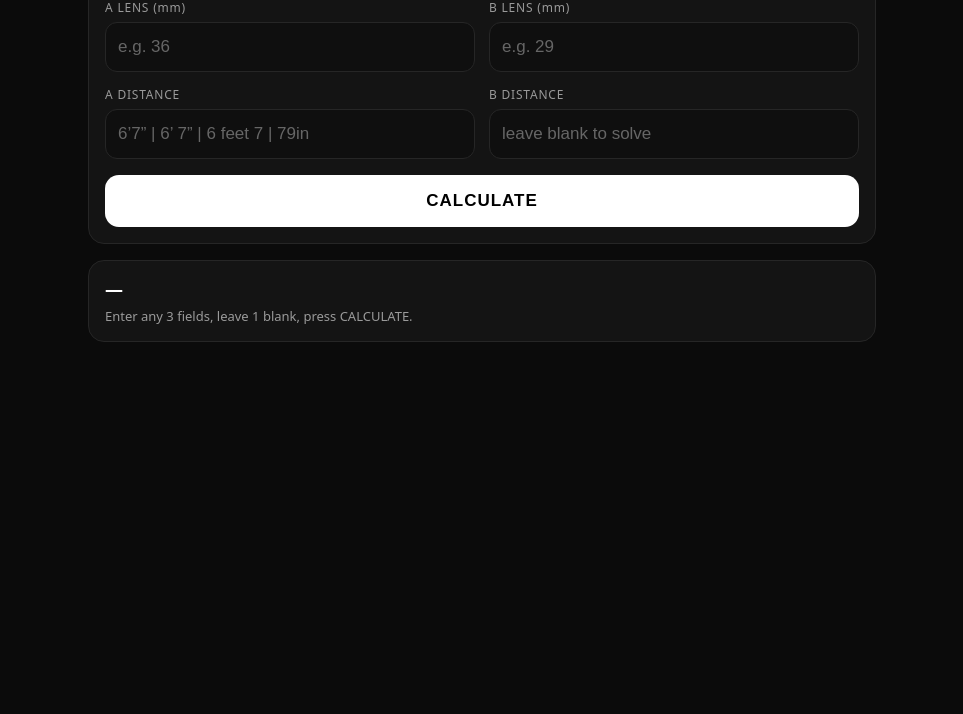
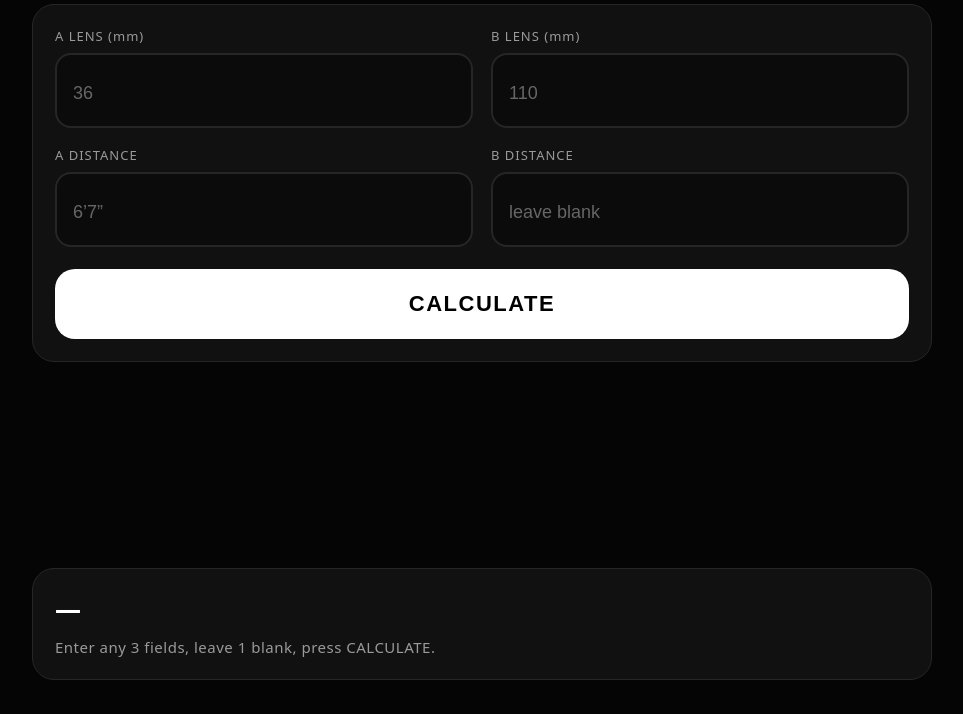
Before and after one commit to williamfranks150/FOV-Match-App, a plain HTML site: page index.html in a window 1280 px wide. Shown: the part 86-800 px from the top of the page, without its empty margins (158-1121 px from the left). Drawn offline with Linux system fonts and the light colour scheme.

Commit message:
Update index.html

```diff
--- a/index.html
+++ b/index.html
@@ -7,8 +7,8 @@
 
 <style>
   :root{
-    --bg:#0b0b0b;
-    --card:#141414;
+    --bg:#050505;
+    --card:#111111;
     --border:#262626;
     --text:#ffffff;
     --muted:#9a9a9a;
@@ -16,114 +16,161 @@
     --buttonText:#000000;
   }
   *{box-sizing:border-box}
+
+  html, body{
+    height:100%;
+  }
+
   body{
-    margin:0; padding:16px;
+    margin:0;
+    padding:16px;
     font-family:system-ui,-apple-system,BlinkMacSystemFont,"Helvetica Neue",Arial;
-    background:var(--bg); color:var(--text);
-    max-width:820px; margin-inline:auto;
+    background:var(--bg);
+    color:var(--text);
   }
+
+  .app{
+    min-height:100%;
+    display:flex;
+    flex-direction:column;
+    justify-content:space-between;
+    max-width:900px;
+    margin:0 auto;
+  }
+
   h1{
-    font-size:28px;
-    letter-spacing:.5px;
-    margin:0 0 14px;
+    font-size:34px;
+    letter-spacing:1px;
+    margin:8px 0 20px;
   }
+
   .card{
     background:var(--card);
     border:1px solid var(--border);
-    border-radius:16px;
-    padding:16px;
-    margin-bottom:16px;
+    border-radius:22px;
+    padding:22px;
+    margin-bottom:18px;
   }
+
   .grid{
     display:grid;
     grid-template-columns:1fr 1fr;
-    gap:14px;
+    gap:18px;
   }
+
   label{
     display:block;
-    font-size:12px;
-    letter-spacing:.8px;
+    font-size:13px;
+    letter-spacing:1px;
     color:var(--muted);
-    margin-bottom:6px;
+    margin-bottom:8px;
   }
+
   input{
     width:100%;
-    padding:14px 12px;
-    font-size:17px;
+    padding:20px 16px;
+    font-size:26px;
+    font-weight:600;
     color:var(--text);
-    background:#0f0f0f;
-    border:1px solid var(--border);
-    border-radius:12px;
+    background:#0b0b0b;
+    border:2px solid var(--border);
+    border-radius:16px;
     outline:none;
   }
-  input::placeholder{color:#666;}
-  input:focus{border-color:#fff;}
+
+  input::placeholder{
+    font-size:18px;
+    font-weight:400;
+    color:#666;
+  }
+
+  input:focus{
+    border-color:#ffffff;
+  }
+
   input.solvedTarget{
-    border:2px solid #fff;
-    font-weight:700;
+    border-color:#ffffff;
+    font-weight:800;
   }
+
   button{
     width:100%;
-    margin-top:16px;
-    padding:16px;
-    font-size:17px;
-    font-weight:800;
-    letter-spacing:1px;
-    border-radius:14px;
+    margin-top:22px;
+    padding:22px;
+    font-size:22px;
+    font-weight:900;
+    letter-spacing:1.5px;
+    border-radius:20px;
     border:none;
     background:var(--button);
     color:var(--buttonText);
     cursor:pointer;
   }
-  button:active{transform:scale(.99);}
+
+  button:active{
+    transform:scale(.985);
+  }
+
+  .resultCard{
+    margin-top:auto;
+  }
+
   .out{
-    font-size:18px;
-    font-weight:700;
+    font-size:26px;
+    font-weight:900;
   }
+
   .muted{
-    margin-top:6px;
-    font-size:13px;
+    margin-top:10px;
+    font-size:15px;
     color:var(--muted);
+    letter-spacing:.5px;
   }
+
   .bold{font-weight:900;}
 </style>
 </head>
 
 <body>
+<div class="app">
 
+  <div>
     <h1>FOV MATCH APP</h1>
 
     <div class="card">
       <div class="grid">
         <div>
           <label>A LENS (mm)</label>
-      <input id="aLens" type="number" step="0.1" min="0.1" placeholder="e.g. 36">
+          <input id="aLens" type="number" step="1" min="1" placeholder="36">
         </div>
 
         <div>
           <label>B LENS (mm)</label>
-      <input id="bLens" type="number" step="0.1" min="0.1" placeholder="e.g. 29">
+          <input id="bLens" type="number" step="1" min="1" placeholder="110">
         </div>
 
         <div>
           <label>A DISTANCE</label>
-      <input id="aDist" placeholder="6’7” | 6’ 7” | 6 feet 7 | 79in">
+          <input id="aDist" placeholder="6’7”">
         </div>
 
         <div>
           <label>B DISTANCE</label>
-      <input id="bDist" placeholder="leave blank to solve">
+          <input id="bDist" placeholder="leave blank">
         </div>
       </div>
 
       <button id="calcBtn">CALCULATE</button>
     </div>
+  </div>
 
-<div class="card">
+  <div class="card resultCard">
     <div class="out" id="result">—</div>
     <div class="muted" id="detail">
       Enter any 3 fields, leave 1 blank, press CALCULATE.
     </div>
+  </div>
+
 </div>
 
 <script>
@@ -146,28 +193,19 @@
 
     let m;
     if (m = s.match(/^(\d+(?:\.\d+)?)\s*(in|")$/)) return +m[1];
-
-    if (m = s.match(/^(\d+(?:\.\d+)?)\s*(ft|')\s*(\d+(?:\.\d+)?)?/)){
+    if (m = s.match(/^(\d+(?:\.\d+)?)\s*(ft|')\s*(\d+(?:\.\d+)?)?/))
       return (+m[1] * 12) + (m[3] ? +m[3] : 0);
-    }
-
-    if (m = s.match(/^(\d+(?:\.\d+)?)\s+(\d+(?:\.\d+)?)$/)){
+    if (m = s.match(/^(\d+(?:\.\d+)?)\s+(\d+(?:\.\d+)?)$/))
       return (+m[1] * 12) + (+m[2]);
-    }
-
     if (m = s.match(/^(\d+(?:\.\d+)?)$/)) return +m[1];
 
     return NaN;
   }
 
-  // DISTANCE: always round UP to whole inches
   function inchesToFeetInString(totalInches){
-    if (!(totalInches >= 0)) return "";
-
     const roundedUp = Math.ceil(totalInches);
     const ft = Math.floor(roundedUp / 12);
     const inch = roundedUp % 12;
-
     return `${ft}’${inch}”`;
   }
 
@@ -186,7 +224,6 @@
 
   function solve(){
     clearSolved();
-
     normalizeDistanceField('aDist');
     normalizeDistanceField('bDist');
 
@@ -202,12 +239,7 @@
       isBlank(bD) ? 'bDist' : null
     ].filter(Boolean);
 
-    if (blanks.length !== 1){
-      el('result').textContent = "—";
-      el('detail').textContent =
-        "Enter any 3 fields, leave 1 blank, press CALCULATE.";
-      return;
-    }
+    if (blanks.length !== 1) return;
 
     const A = parseFloat(aL);
     const B = parseFloat(bL);
@@ -215,37 +247,36 @@
     const bIn = parseDistanceToInches(bD);
     const t = blanks[0];
 
-    if (t === 'bDist' && aIn > 0 && A > 0 && B > 0){
+    if (t === 'bDist'){
       const v = inchesToFeetInString(aIn * (B / A));
       el('bDist').value = v;
       el('bDist').classList.add('solvedTarget');
       el('result').innerHTML = `B DISTANCE = <span class="bold">${v}</span>`;
-      el('detail').textContent = "B = A × (B LENS ÷ A LENS)";
+      el('detail').textContent = "B DISTANCE = A DISTANCE × (B LENS ÷ A LENS)";
     }
 
-    if (t === 'aDist' && bIn > 0 && A > 0 && B > 0){
+    if (t === 'aDist'){
       const v = inchesToFeetInString(bIn * (A / B));
       el('aDist').value = v;
       el('aDist').classList.add('solvedTarget');
       el('result').innerHTML = `A DISTANCE = <span class="bold">${v}</span>`;
-      el('detail').textContent = "A = B × (A LENS ÷ B LENS)";
+      el('detail').textContent = "A DISTANCE = B DISTANCE × (A LENS ÷ B LENS)";
     }
 
-    // LENS: always round UP to whole mm
-    if (t === 'bLens' && aIn > 0 && bIn > 0 && A > 0){
+    if (t === 'bLens'){
       const v = Math.ceil(A * (bIn / aIn));
       el('bLens').value = v;
       el('bLens').classList.add('solvedTarget');
       el('result').innerHTML = `B LENS = <span class="bold">${v} mm</span>`;
-      el('detail').textContent = "B = A × (B DISTANCE ÷ A DISTANCE)";
+      el('detail').textContent = "B LENS = A LENS × (B DISTANCE ÷ A DISTANCE)";
     }
 
-    if (t === 'aLens' && aIn > 0 && bIn > 0 && B > 0){
+    if (t === 'aLens'){
       const v = Math.ceil(B * (aIn / bIn));
       el('aLens').value = v;
       el('aLens').classList.add('solvedTarget');
       el('result').innerHTML = `A LENS = <span class="bold">${v} mm</span>`;
-      el('detail').textContent = "A = B × (A DISTANCE ÷ B DISTANCE)";
+      el('detail').textContent = "A LENS = B LENS × (A DISTANCE ÷ B DISTANCE)";
     }
   }
 
```
Lines whose indentation alone changed are shown as unchanged.
